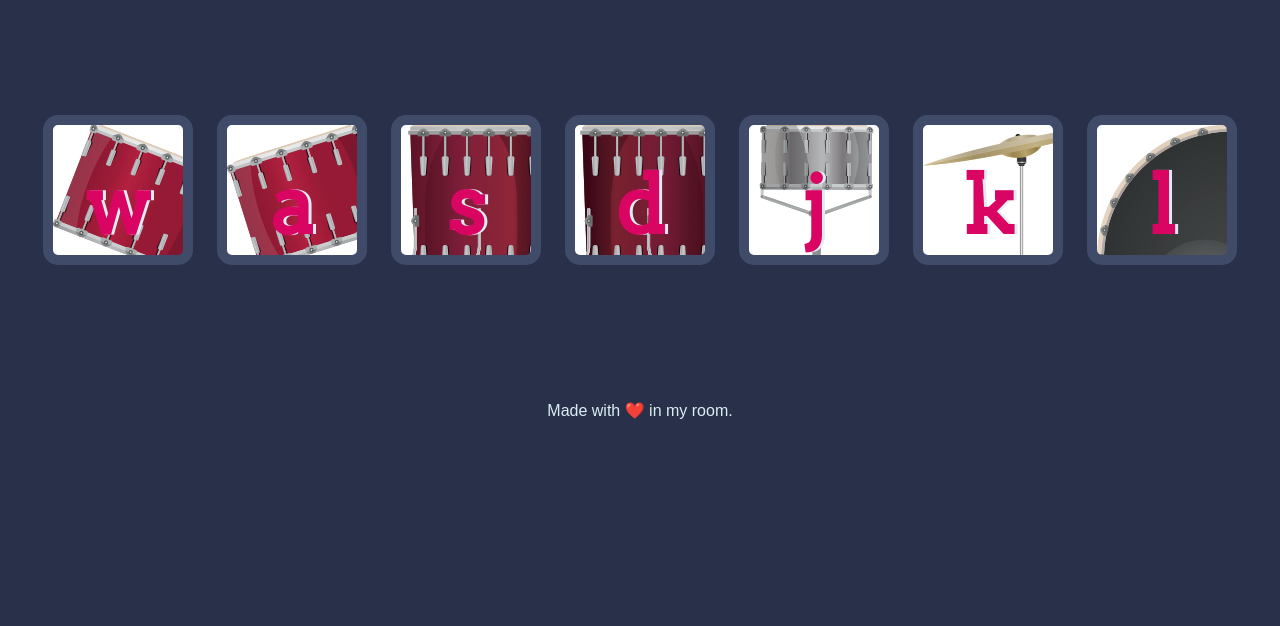
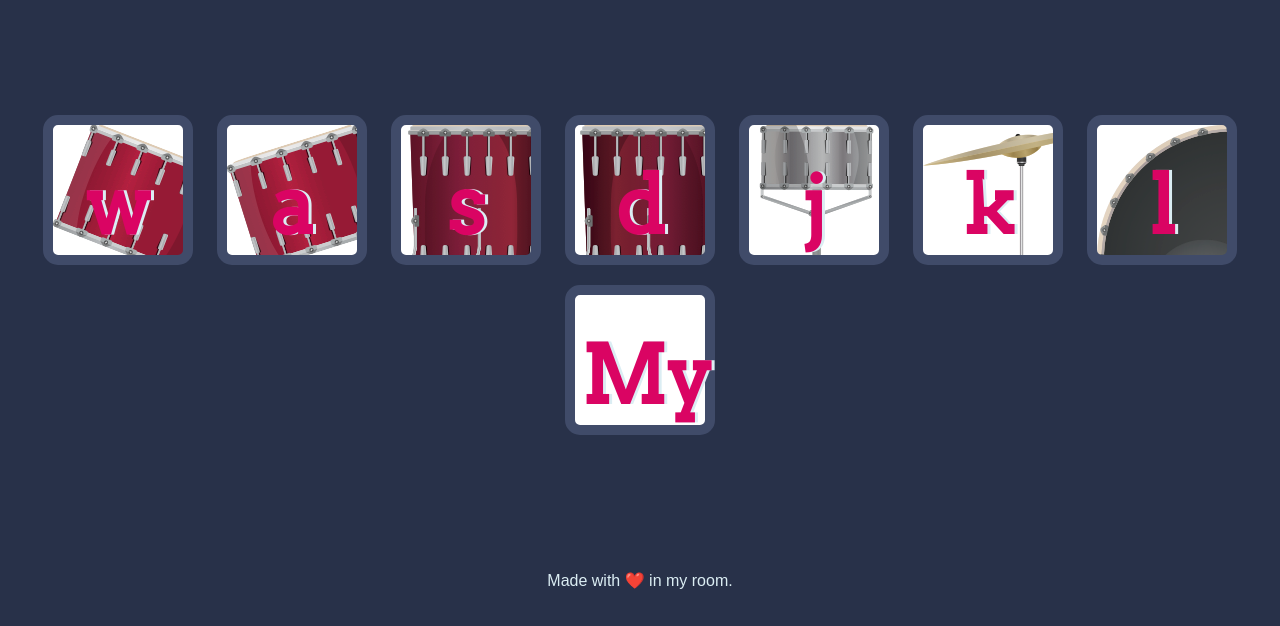
Before and after one commit to prakhar9015/drum-kit, a plain HTML site: page index.html in a window 1280 px wide. Shown: the part 174-800 px from the top of the page. Drawn offline with Linux system fonts and the light colour scheme.

Commit message:
Update index.html

```diff
--- a/index.html
+++ b/index.html
@@ -19,6 +19,7 @@
     <button class="j drum">j</button>
     <button class="k drum">k</button>
     <button class="l drum">l</button>
+    <button class="my-sound drum">My</button>
   </div>
 
 
```
